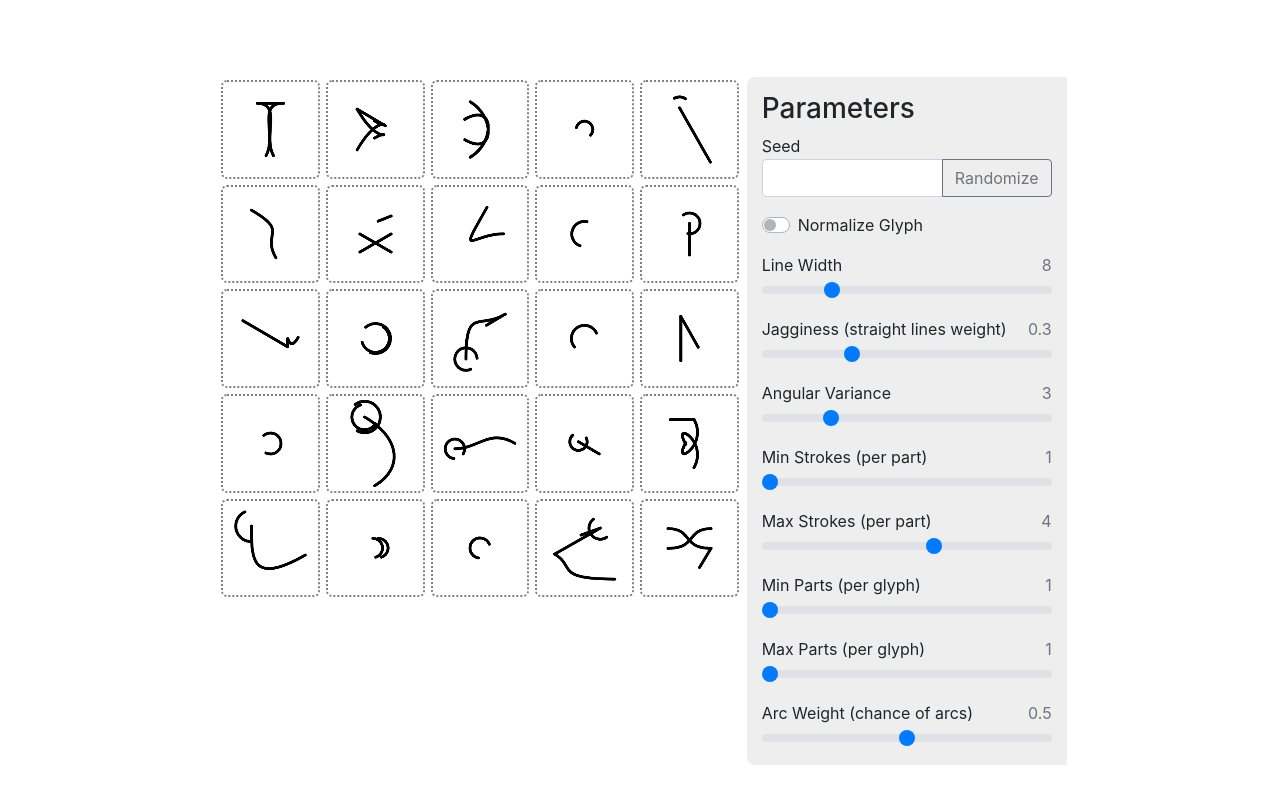
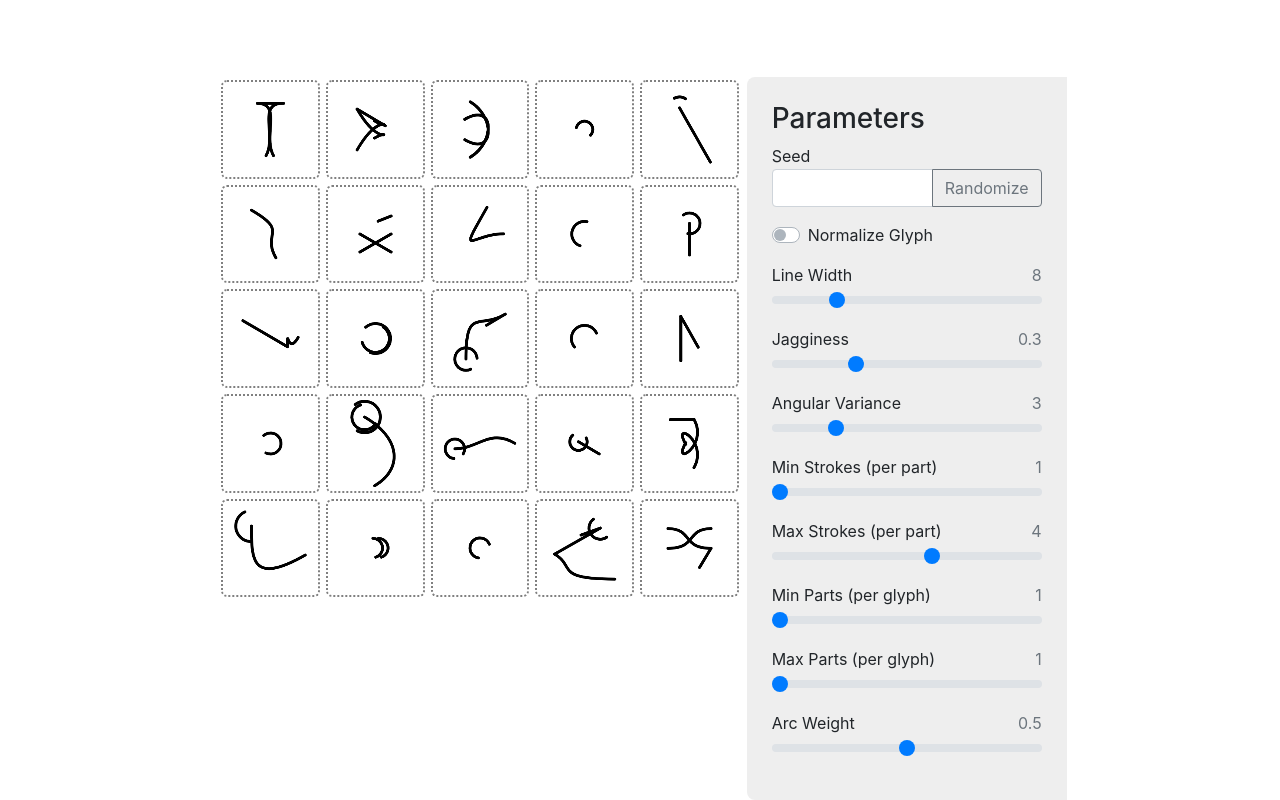
Before and after one commit to undefinist/glyphgen, a plain HTML site: page index.html in a window 1280 px wide. Shown: the part 147-947 px from the top of the page. Before the commit the page ends 912 px from the top, so only its background shows below. Drawn offline with nearby package versions, Linux system fonts and the light colour scheme.

Commit message:
css change

```diff
--- a/script.js
+++ b/script.js
@@ -107,13 +107,13 @@ $("#randomize-btn").on("click", function() {
 
 settings.addBool("normalize", "Normalize Glyph", false);
 settings.addRange("lineWidth", "Line Width", 1, 32, 1, 8);
-settings.addRange("jagginess", "Jagginess (straight lines weight)", 0, 1, 0.1, 0.3);
+settings.addRange("jagginess", "Jagginess", 0, 1, 0.1, 0.3);
 settings.addRange("angleVariance", "Angular Variance", 1, 10, 1, 3);
 settings.addRange("minStrokes", "Min Strokes (per part)", 1, 6, 1, 1);
 settings.addRange("maxStrokes", "Max Strokes (per part)", 1, 6, 1, 4);
 settings.addRange("minParts", "Min Parts (per glyph)", 1, 4, 1, 1);
 settings.addRange("maxParts", "Max Parts (per glyph)", 1, 4, 1, 1);
-settings.addRange("arcWeight", "Arc Weight (chance of arcs)", 0, 1, 0.1, 0.5);
+settings.addRange("arcWeight", "Arc Weight", 0, 1, 0.1, 0.5);
 settings.load();
 
 function randFloat(min, max) // [min, max)
--- a/style.css
+++ b/style.css
@@ -29,7 +29,7 @@
 
 #params-sidebar {
     background: #eee;
-    padding-top: 15px;
+    padding: 25px;
     border-radius: 8px 0 0 8px;
 }
 
```
